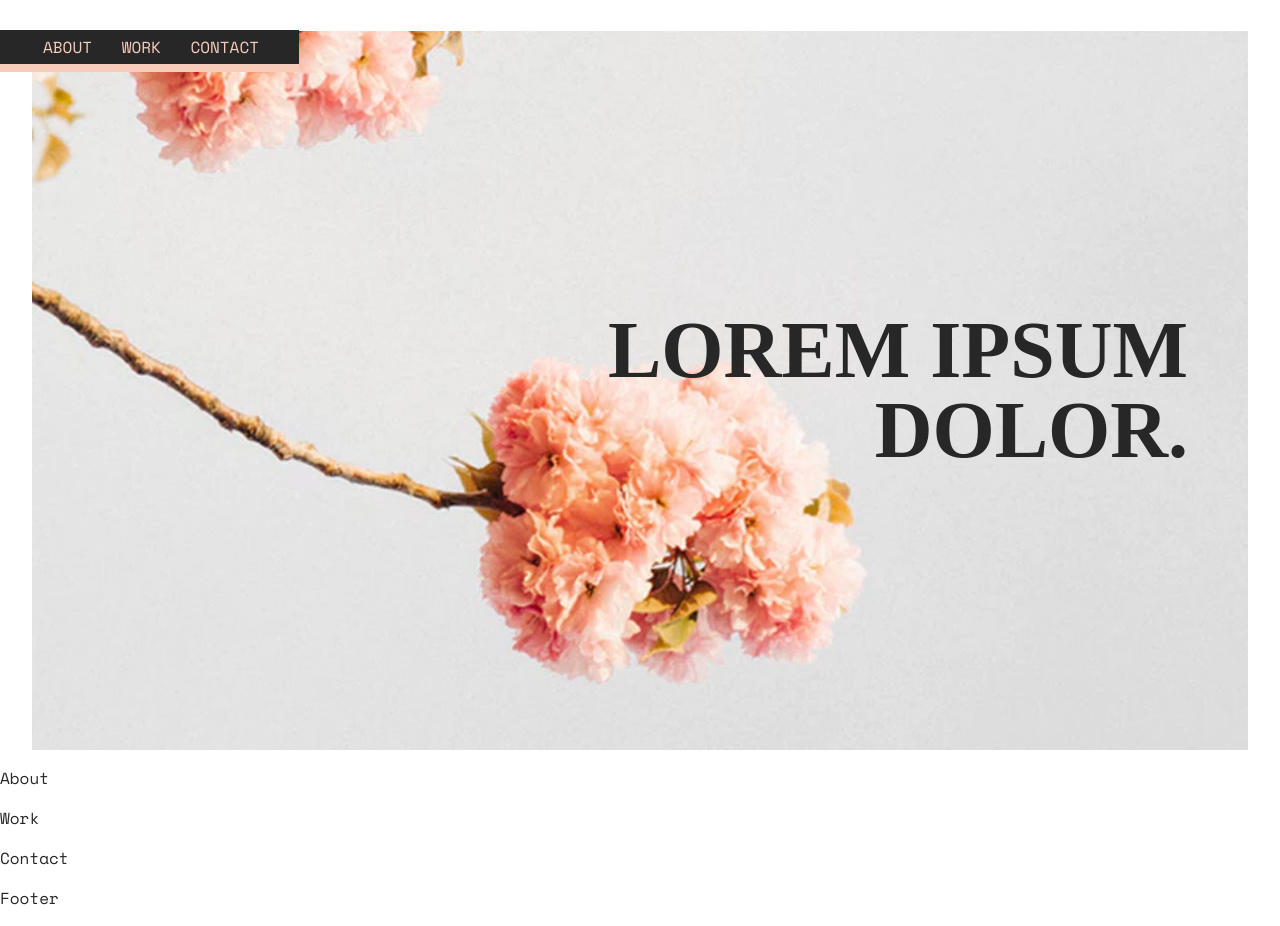
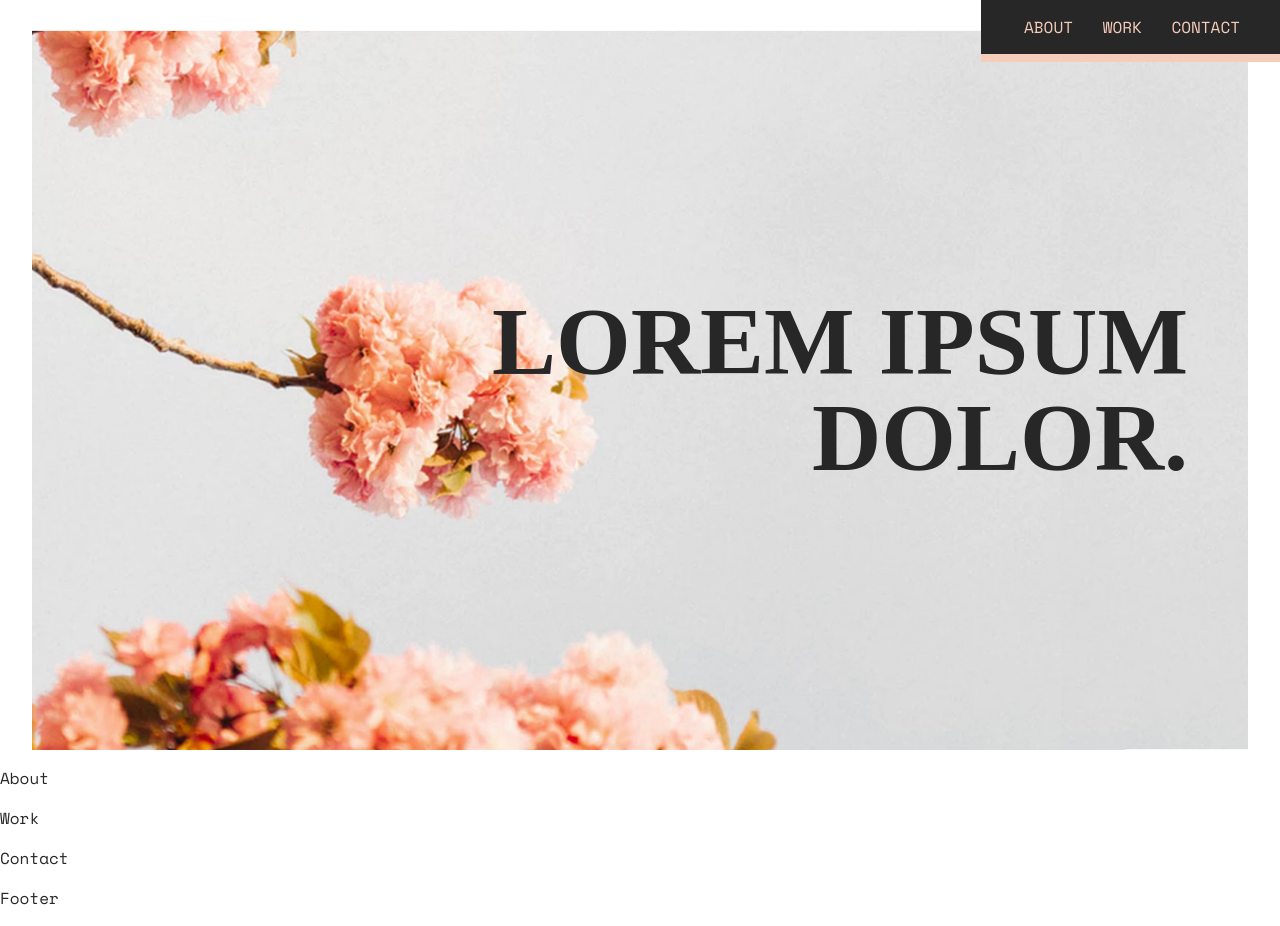
Before and after one commit to taydunworth/floral-web-layout, a React (Create React App) app: page / in a window 1280 px wide. Built offline with nearby package versions, Linux system fonts and the light colour scheme; a web font is replaced by a local one.

Commit message:
Fixed nav positioning

```diff
--- a/src/App.css
+++ b/src/App.css
@@ -8,22 +8,24 @@ h1 {
   font-family: 'Rozha One', serif;
 }
 
-.header {
+.nav {
+  position: fixed;
   width: 20%;
   background-color: #272727;
-  padding: 5px 40px 5px 3px;
+  padding: 15px 40px 15px 3px;
   border-bottom: 8px solid #F6CCBA;
-  position: absolute;
+  top: 0;
+  right: 0;
 }
 
-.header ul {
+.nav ul {
   display: flex;
   justify-content: space-between;
   list-style-type: none;
   margin: 0;
 }
 
-.header a {
+.nav a {
   color: #F6CCBA;
   text-decoration: none;
   text-transform: uppercase;
@@ -38,10 +40,13 @@ h1 {
   margin: 0px auto;
   margin-top: 30px;
   background-image: url("./images/floralhero.jpg");
+  background-size: cover;
+  background-position: center;
+  background-attachment: fixed;
 }
 
 .hero h1 {
-  font-size: 5em;
+  font-size: 6em;
   line-height: 1em;
   text-transform: uppercase;
   text-align: right;
--- a/src/components/Header.js
+++ b/src/components/Header.js
@@ -3,7 +3,7 @@ import React, { Component } from 'react';
 class Header extends Component {
   render() {
     return (
-      <div className="header">
+      <div className="nav">
         <ul>
           <li><a href="#About">About</a></li>
           <li><a href="#Work">Work</a></li>
```
